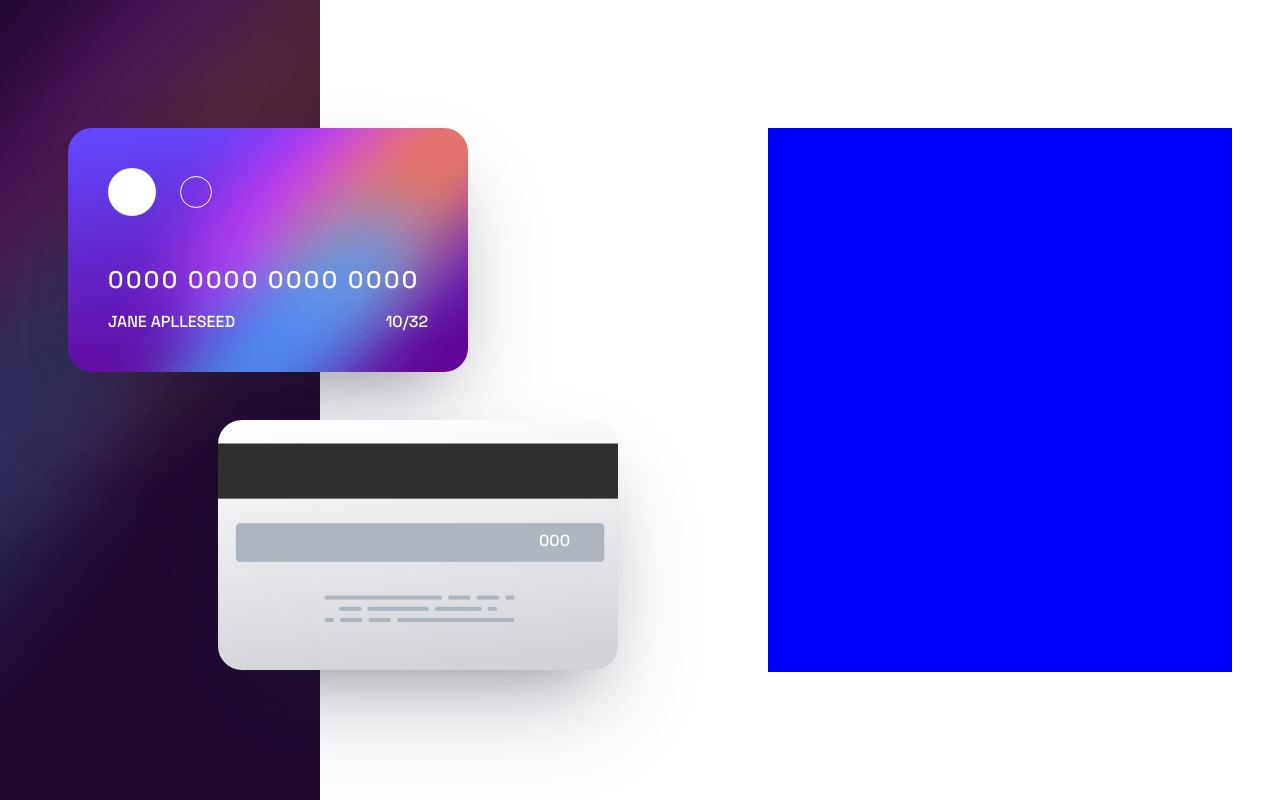
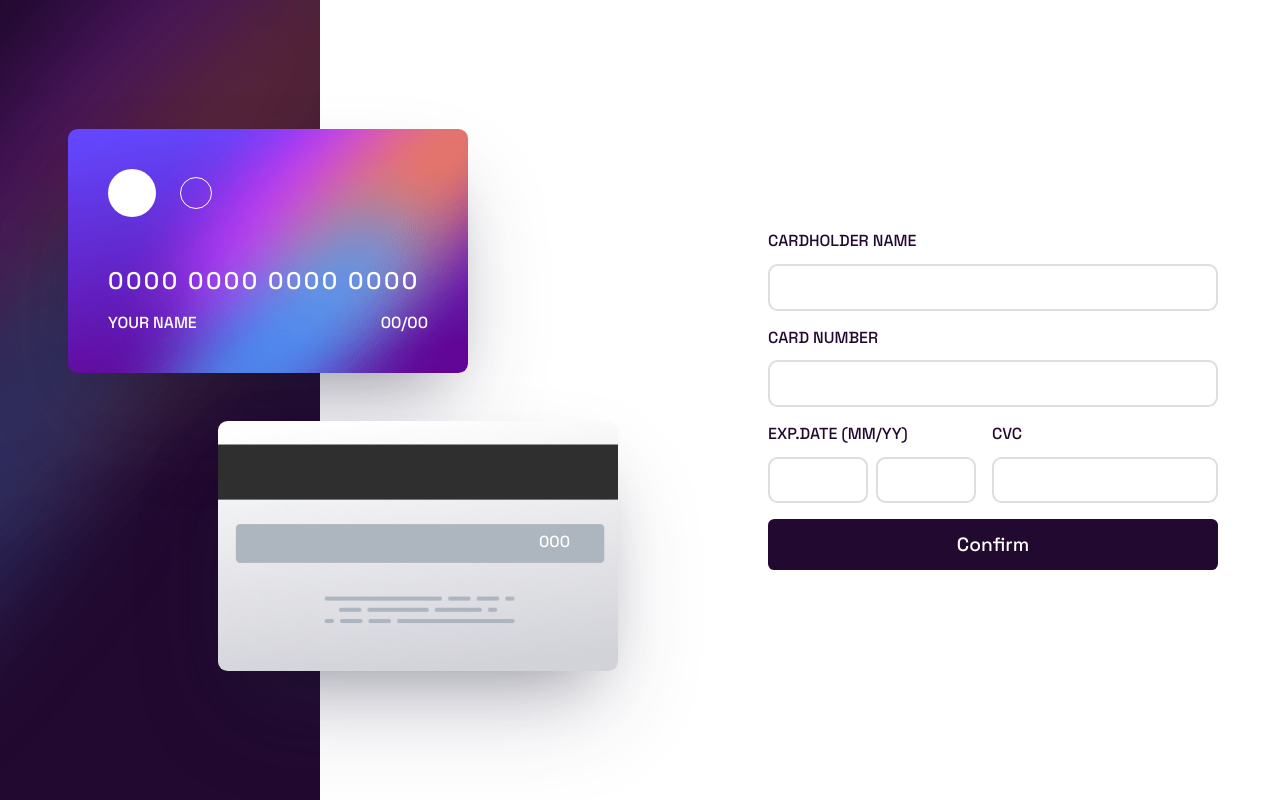
Before and after one commit to sadrakmorais/interactive-card-details, a React (Vite) app: page / in a window 1280 px wide. Built offline with nearby package versions, Linux system fonts and the light colour scheme.

Commit message:
style: 🖌  Add styles Form and add component Input and Button

```diff
--- a/package.json
+++ b/package.json
@@ -12,7 +12,9 @@
     "@types/styled-components": "^5.1.26",
     "react": "^18.2.0",
     "react-dom": "^18.2.0",
-    "styled-components": "^5.3.6"
+    "react-hook-form": "^7.42.1",
+    "styled-components": "^5.3.6",
+    "yup": "^0.32.11"
   },
   "devDependencies": {
     "@types/react": "^18.0.26",
--- /dev/null
+++ b/src/components/button/index.tsx
@@ -0,0 +1,10 @@
+import { ReactNode, ButtonHTMLAttributes } from 'react';
+import * as S from './styles';
+
+type ButtonProps = ButtonHTMLAttributes<HTMLButtonElement> & {
+  children?: ReactNode;
+  title?: string;
+};
+export function Button({ children, title }: ButtonProps) {
+  return <S.Button>{title || children}</S.Button>;
+}
--- /dev/null
+++ b/src/components/button/styles.ts
@@ -0,0 +1,17 @@
+import styled from 'styled-components';
+
+export const Button = styled.button`
+  padding: 0.8rem;
+  border: 0;
+  background: hsl(278, 68%, 11%);
+  color: #fff;
+  border-radius: 0.4rem;
+  font-size: 1.2rem;
+
+  &:hover {
+    transition: 0.3s ease-in-out;
+    filter: brightness(1.5);
+    transform: scale(1.02);
+    border-radius: 0;
+  }
+`;
--- a/src/components/card/styles.ts
+++ b/src/components/card/styles.ts
@@ -17,7 +17,7 @@ export const WrapperCard = styled.div<WrapperCardProps>`
     background-position: center;
     background-size: cover;
     background-repeat: no-repeat;
-    border-radius: 1.5rem;
+    border-radius: 0.6rem;
     padding: 2.5rem 2.5rem;
     position: relative;
     right: ${rigthPosition};
--- /dev/null
+++ b/src/components/input/index.tsx
@@ -0,0 +1,28 @@
+import {
+  forwardRef,
+  ForwardRefRenderFunction,
+  InputHTMLAttributes,
+} from 'react';
+import { FieldError } from 'react-hook-form';
+
+import * as S from './styles';
+
+type InputProps = InputHTMLAttributes<HTMLInputElement> & {
+  label?: string;
+  error?: FieldError;
+};
+
+const InputBase: ForwardRefRenderFunction<HTMLInputElement, InputProps> = (
+  { label, error, ...inputProps }: InputProps,
+  ref
+) => {
+  return (
+    <S.Wrapper>
+      {!!label && <label>{label}</label>}
+
+      <input ref={ref} {...inputProps} className={error ? 'hasError' : ''} />
+    </S.Wrapper>
+  );
+};
+
+export const Input = forwardRef(InputBase);
--- /dev/null
+++ b/src/components/input/styles.ts
@@ -0,0 +1,31 @@
+import styled, { css } from 'styled-components';
+
+export const Wrapper = styled.div`
+  width: 100%;
+  display: flex;
+  flex-direction: column;
+  label {
+    text-transform: uppercase;
+    font-size: 1rem;
+    color: hsl(278, 68%, 11%);
+  }
+
+  input {
+    border-radius: 0.6rem;
+    outline: none;
+    border: 2px solid hsl(270, 3%, 87%);
+    padding: 0.8rem 0.8rem;
+    margin-top: 0.8rem;
+    background-color: transparent;
+    &.hasError {
+      border-color: #ff3333;
+      box-shadow: none;
+    }
+  }
+`;
+
+export const Error = styled.div`
+  height: 1.8rem;
+  display: flex;
+  gap: 0.8rem;
+`;
--- a/src/pages/home/index.tsx
+++ b/src/pages/home/index.tsx
@@ -1,5 +1,8 @@
 import { ViewerCard } from '../../components/card';
 import * as S from './styles';
+import { useForm } from 'react-hook-form';
+import { Input } from '../../components/input';
+import { Button } from '../../components/button';
 
 export function Home() {
   const formatCardNumber = (value: string) => {
@@ -10,6 +13,9 @@ export function Home() {
       [$1, $2, $3, $4].filter((group) => !!group).join(' ')
     );
   };
+
+  const { handleSubmit, register } = useForm();
+
   return (
     <S.Container>
       <S.Wrapper>
@@ -24,9 +30,9 @@ export function Home() {
                 </header>
                 <h1>{'0000 0000 0000 0000'}</h1>
                 <footer>
-                  <span>{'Jane Aplleseed'}</span>
+                  <span>{'your name'}</span>
                   <span>
-                    {10}/{32}
+                    {'00'}/{'00'}
                   </span>
                 </footer>
               </S.CardFront>
@@ -37,7 +43,23 @@ export function Home() {
               </S.CardBack>
             </ViewerCard>
           </S.WrapperCards>
-          <S.WrapperForm></S.WrapperForm>
+          <S.WrapperForm>
+            <S.Form onSubmit={handleSubmit((data) => console.log(data))}>
+              <Input label="Cardholder Name" {...register('cardholdername')} />
+              <Input label="Card Number" {...register('cardnumber')} />
+              <div className="expdate">
+                <section>
+                  exp.date (MM/YY)
+                  <div className="fields">
+                    <Input label="" {...register('expmm')} />
+                    <Input label="" {...register('expyy')} />
+                  </div>
+                </section>
+                <Input label="cvc" {...register('cvc')} />
+              </div>
+              <Button title="Confirm" />
+            </S.Form>
+          </S.WrapperForm>
         </S.WrapperContent>
       </S.Wrapper>
     </S.Container>
--- a/src/pages/home/styles.ts
+++ b/src/pages/home/styles.ts
@@ -29,6 +29,7 @@ export const WrapperContent = styled.div`
   height: 100vh;
   grid-template-columns: 4fr 6fr;
   padding: 8rem 3rem;
+  align-items: center;
 `;
 
 export const WrapperCards = styled.section`
@@ -90,6 +91,33 @@ export const CardBack = styled.div`
     color: #fff;
   }
 `;
-export const WrapperForm = styled.section`
-  background: blue;
+export const WrapperForm = styled.section``;
+export const Form = styled.form`
+  width: 100%;
+  max-width: 450px;
+  display: flex;
+  flex-direction: column;
+  gap: 1rem;
+
+  .expdate {
+    display: grid;
+    grid-template-columns: 1fr 5fr;
+    align-items: flex-end;
+    gap: 1rem;
+    text-transform: uppercase;
+    font-size: 1rem;
+    color: hsl(278, 68%, 11%);
+    section {
+      display: flex;
+      flex-direction: column;
+
+      .fields {
+        display: flex;
+        gap: 0.5rem;
+        input {
+          width: 100px;
+        }
+      }
+    }
+  }
 `;
```
Also changed, not shown: 1 other file (tests, documents, lock files or other folders).
